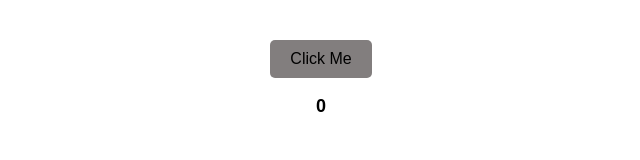
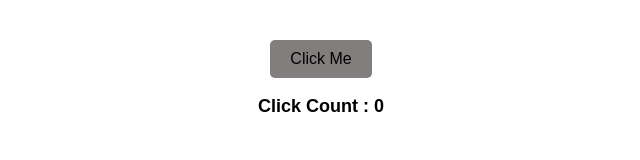
Before and after one commit to nandhu-44/DynamicButtons, a plain HTML site: page index.html in a window 1280 px wide. Shown: the whole page, without its empty margins (319-959 px from the left). Drawn offline with Linux system fonts and the light colour scheme.

Commit message:
Update button text and style

```diff
--- a/index.html
+++ b/index.html
@@ -16,7 +16,7 @@ Create a webpage containing a button and implement two functions for the button:
     <div id="root">
         <div id="button-div">
             <button id="dynamicButton">Click Me</button>
-            <p id="clickCount">0</p>
+            <p>Click Count : <span id="clickCount">0</span></p>
         </div>
     </div>
 </body>
--- a/src/style.css
+++ b/src/style.css
@@ -21,7 +21,7 @@ body {
     cursor: pointer;
 }
 
-#clickCount {
+p, #clickCount {
     font-size: 18px;
     font-weight: bold;
 }
```
